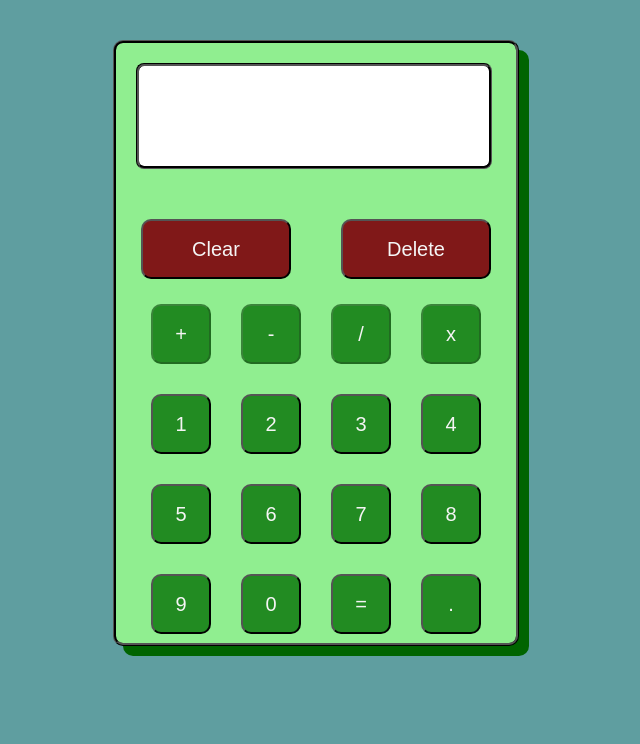
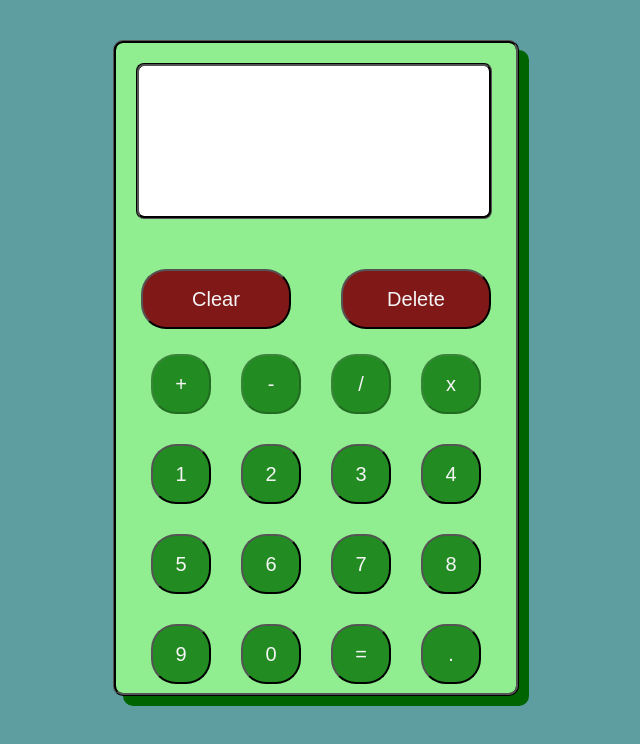
Before and after one commit to tehpez148/odin-calc, a plain HTML site: page index.html in a window 1280 px wide. Shown: the whole page, without its empty margins (324-964 px from the left). Drawn offline with Linux system fonts and the light colour scheme.

Commit message:
altering CSS to make screen look nicer, primarily made results bigger than ongoing equation

```diff
--- a/style.css
+++ b/style.css
@@ -18,7 +18,7 @@ button {
     color: whitesmoke;
     text-align: center;
     font-size: 20px;
-    border-radius: 10px;
+    border-radius: 25px;
     padding: 10px;
     width: 60px;
     height: 60px;
@@ -26,14 +26,14 @@ button {
 
 button:active {
     box-shadow: 0 1px #666;
-    transform: translateY(1px);
+    transform: translateY(2px);
 }
 
 #calc{
     border-style:ridge;
     border-color: black;
     width: 400px;
-    height: 600px;
+    height: 650px;
     background-color:lightgreen;
     border-radius: 10px;
     box-shadow: 10px 10px darkgreen;
@@ -44,16 +44,27 @@ button:active {
 
 #screen{
     width:350px;
-    height: 100px;
+    height: 150px;
     background-color: white;
     border-color: black;
     margin: 20px 10px 50px 20px;
     border-style:groove;
     border-radius: 8px;
-    font-size: 20px;
-    display: flex;
-    flex-direction: column;
-    justify-content: center;
+    text-align: right;
+
+
+}
+
+#equation{
+    font-size:24px;
+    min-height: 24px;
+    margin-right: 5px;
+}
+
+#current{
+    font-size:40px;
+    min-height: 64px;
+    margin-right: 5px;
 }
 
 #buttons{
```
Also changed, not shown: index.html (+1 -1 lines).
